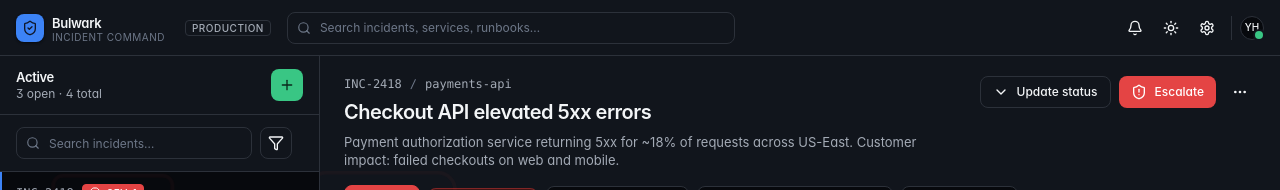
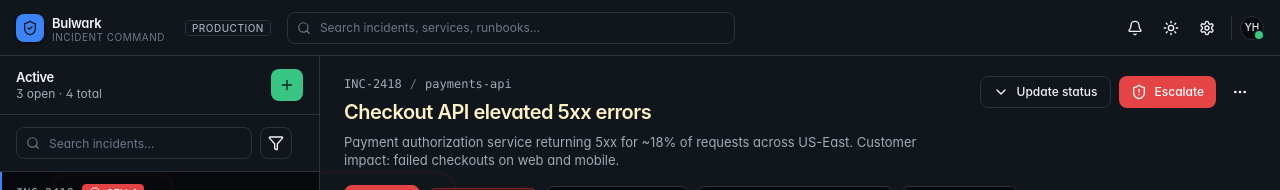
Before and after one commit to Soffi-Originals/bulwark-demo, a React (Vite) app: page / in a window 1280 px wide. Shown: the top 190 px of the page. Built offline with nearby package versions, Linux system fonts and the light colour scheme.

Commit message:
AI: Edit src/features/incident/IncidentHeader.tsx

```diff
--- a/src/features/incident/IncidentHeader.tsx
+++ b/src/features/incident/IncidentHeader.tsx
@@ -26,7 +26,7 @@ export function IncidentHeader({ incident }: IncidentHeaderProps) {
             <span className="text-fg-subtle">/</span>
             <span>{incident.service}</span>
           </div>
-          <h1 className="text-xl font-semibold tracking-tight leading-tight">
+          <h1 className="text-xl font-semibold tracking-tight leading-tight" style={{ color: '#FEF3C7' }}>
             {incident.title}
           </h1>
           <p className="text-sm text-fg-muted max-w-2xl">
```
